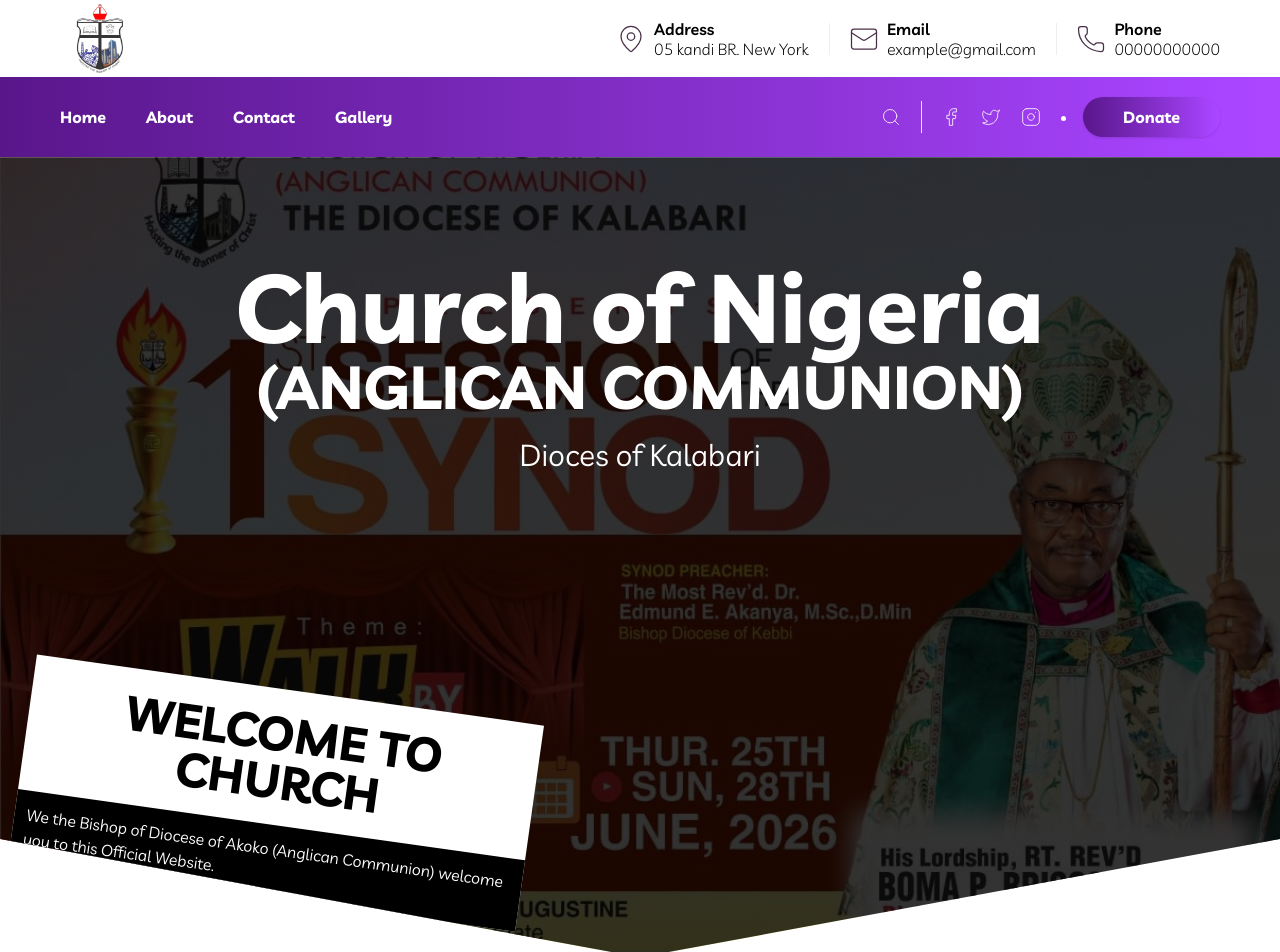
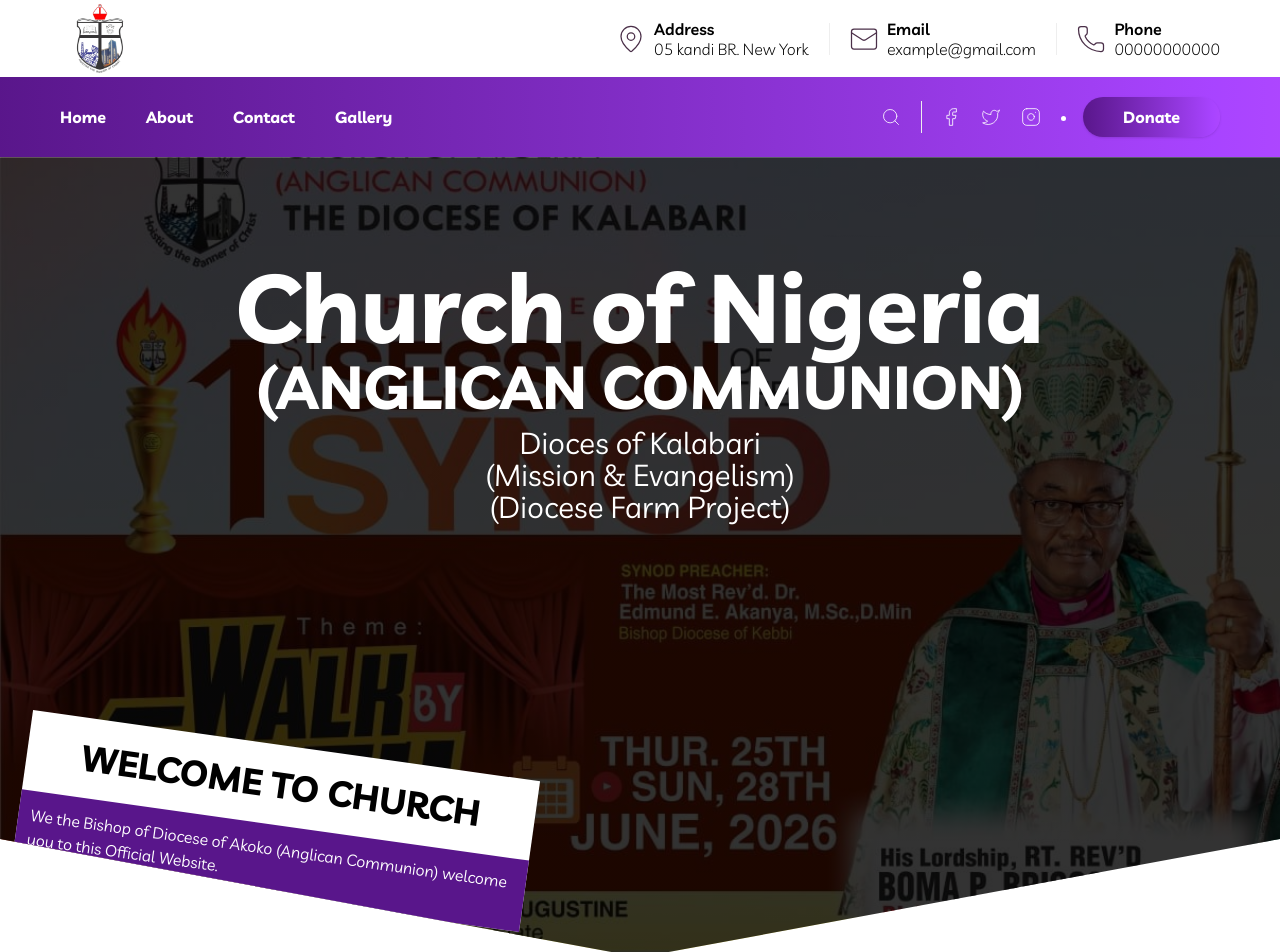
Before and after one commit to DevStan2004/websitetemplate, a Next.js app: page / in a window 1280 px wide. Shown: the top 952 px of the page. Built offline with nearby package versions, Linux system fonts and the light colour scheme.

Commit message:
MTA-DEV COMMIT

```diff
--- a/src/app/components/Hero.jsx
+++ b/src/app/components/Hero.jsx
@@ -52,12 +52,14 @@
             <div className="flex flex-col space-y-5 items-center">
                 <h1 ref={textRef} className='font-bold text-white md:text-8xl text-4xl md:leading-15 leading-5'>Church of Nigeria</h1>
                 <h2 className='font-bold text-white md:text-6xl text-2xl md:leading-15'>(ANGLICAN COMMUNION)</h2>
-                <div className='text-white text-3xl split-word'>Dioces of Kalabari</div>
+                <div className='text-white text-3xl split-word md:leading-3'>Dioces of Kalabari</div>
+                <div className='text-white text-3xl split-word md:leading-3'>(Mission & Evangelism)</div>
+                <div className='text-white text-3xl split-word md:leading-3'>(Diocese Farm Project)</div>
             </div>
         </Wrapper>
         <div className="absolute md:bottom-15 bo md:left-5 flex flex-col bg-white md:rotate-8 md:w-[40%] w-full">
-            <h3 className='md:text-5xl text-3xl font-bold p-5 text-center'>WELCOME TO CHURCH</h3>
-            <div className="bg-black text-white p-3">
+            <h3 className='md:text-4xl text-3xl font-bold p-5 text-center'>WELCOME TO CHURCH</h3>
+            <div className="bg-purple-900 text-white p-3">
                 <p>We the Bishop of Diocese of Akoko (Anglican Communion) welcome you to this Official Website.</p>
             </div>
         </div>
--- a/src/app/donate/page.jsx
+++ b/src/app/donate/page.jsx
@@ -25,6 +25,16 @@
     {
       bankName: "Zenith Bank",
       accountName: "Diocese of Kalabari Synod",
+      accountNumber: "1311629164",
+    },
+    {
+      bankName: "Zenith Bank",
+      accountName: "Sunday School Conference Support",
+      accountNumber: "1311629164",
+    },
+    {
+      bankName: "Zenith Bank",
+      accountName: "Alms Box",
       accountNumber: "1311629164",
     },
   ];
```
